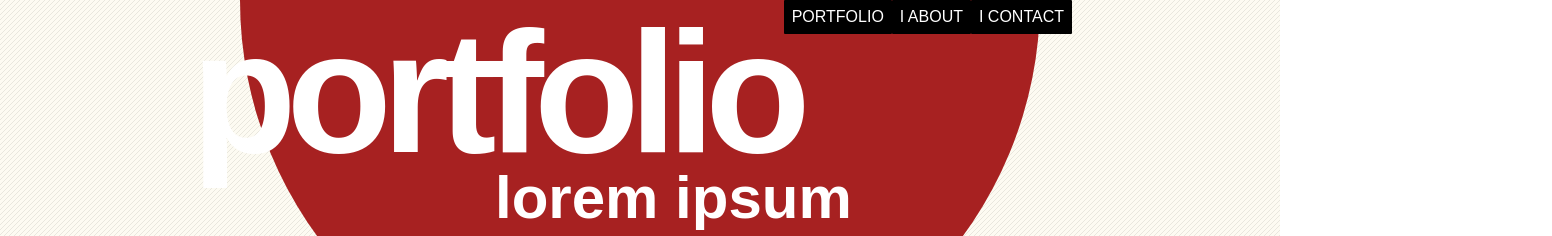
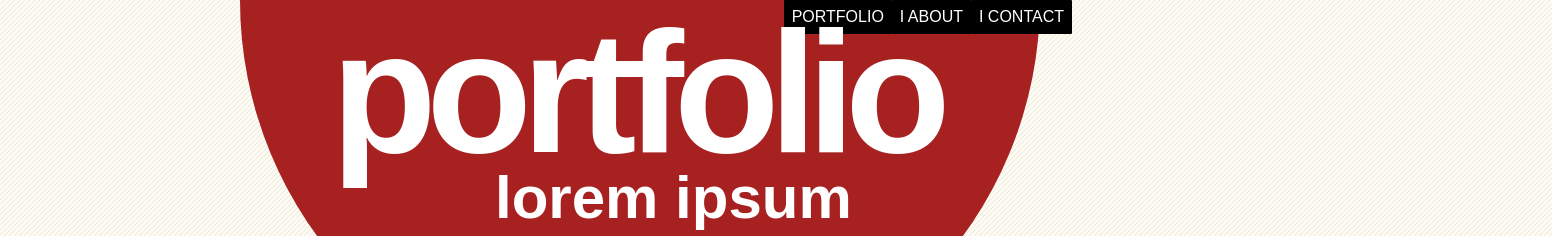
Before and after one commit to PenelopeJulia/EIA1-WiSe2021, a plain HTML site: page Aufgabe3/index.html in a window 1280 px wide. Shown: the top 236 px of the page, 1552 px wide, since content can reach past the window. Drawn offline with Linux system fonts and the light colour scheme.

Commit message:
Titel Update

```diff
--- a/Aufgabe3/index.html
+++ b/Aufgabe3/index.html
@@ -34,7 +34,7 @@
 
     <main>
 
-        <div id="titel"><h2>portfolio</h2></div>
+       <div class="mitte"> <div id="titel"><h2>portfolio</h2></div></div>
 
  <div class="flex">
  <div id="foto"> <h3> FOTO </h3></div>
--- a/Aufgabe3/style.css
+++ b/Aufgabe3/style.css
@@ -52,7 +52,7 @@ h1{
   color:white;
   letter-spacing: -10px;
   padding: 0 -20 0 20px;
-  margin: -550px 0px 0px 0px;
+  margin: -550px -280px 0px 280px;
 }
 #titel2 {
   font-family: sans-serif;
```
